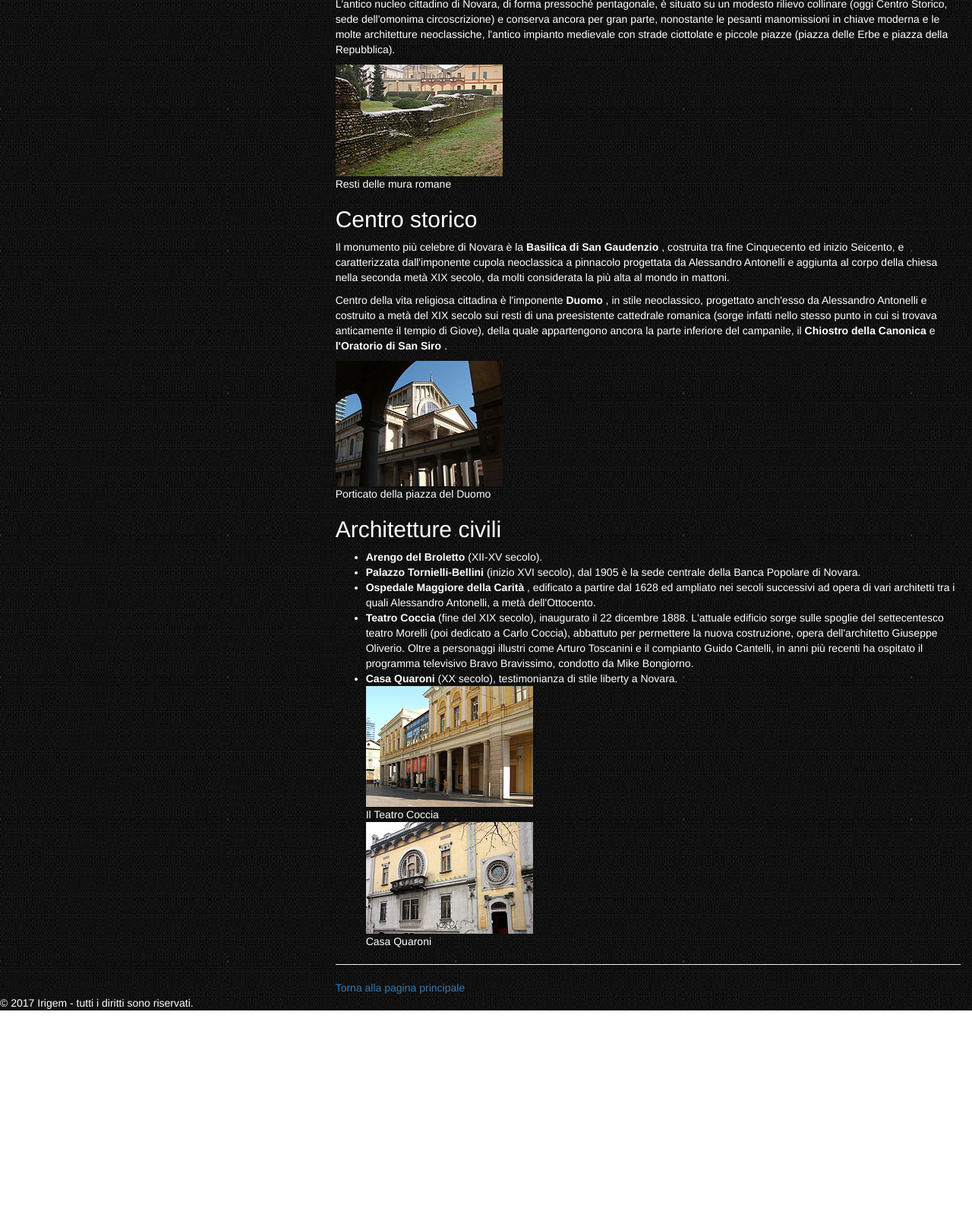
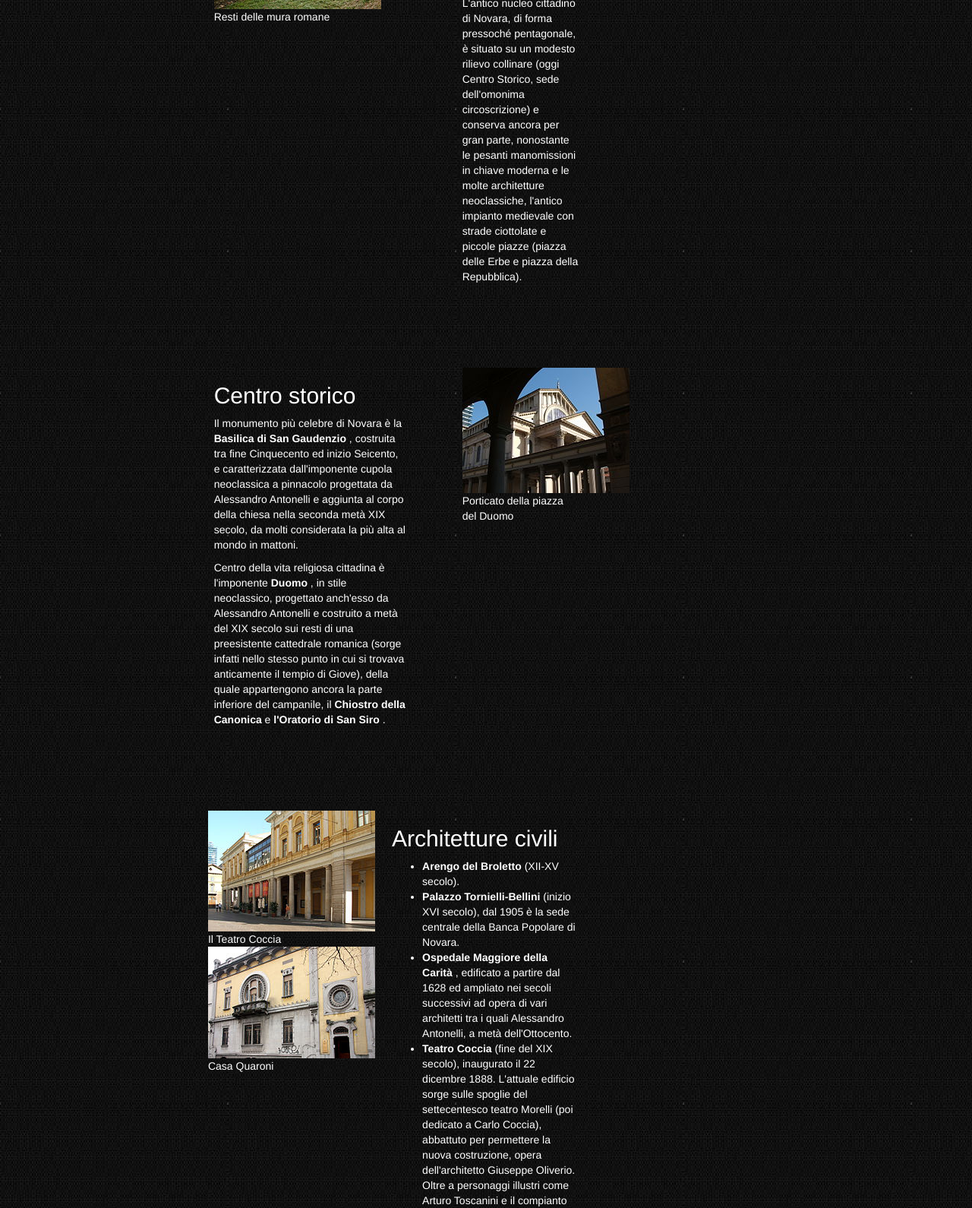
Before and after one commit to danielsegreto/danielsegreto.github.io, a plain HTML site: page novara.html in a window 1280 px wide. Shown: the part 790-2380 px from the top of the page at 76% size. Before the commit the page ends 2120 px from the top, so only its background shows below. Drawn offline with Linux system fonts and the light colour scheme; files that its build step writes are made by us from their sources.

Commit message:
fine lavoro
manca solo l'inettazione

```diff
--- a/novara.html
+++ b/novara.html
@@ -35,52 +35,105 @@
 					</div>
 				</nav>
 				<div class="col-md-8 col-md-offset-2">
-					<h1>Piemonte</h1>
+				<h1>Novara</h1>
 			</div>
 		</header>
+		<section>
 				<div id="container" class="container-fluid">
+				<div class="col-md-8 col-md-offset-2">
 				<div class="row">
-					<nav class="col-md-4">
-						<ul>
-							<li><a href="index.html">Home</a></li>
-							<li><a href="alpi.html">Alpi</a></li>
-							<li><a href="lago-maggiore.html">Lago Maggiore</a></li>
-							<li><a href="novara.html">Novara</a></li>
-						</ul>
-					</nav>
 					<div id="main" class="col-md-8">
+						<div class="row">
+							<div class="col-md-8">
+							<div class="col-md-10 col-md-offset-1">
 								<p><h2> Novara </h2></p>
 								<p> <b> Novara </b> è un comune italiano di 105.574 abitanti, capoluogo dell'omonima provincia in Piemonte. È il secondo comune della regione per popolazione dopo Torino e crocevia di importanti traffici commerciali tra gli assi viari che congiungono Milano a Torino e Genova alla Svizzera.</p>
 								<p>Simbolo della città è la cupola della Basilica di San Gaudenzio, alta 121 metri.</p>
+								<p> Novara dista 49 km da Milano (15 km dal confine con la regione Lombardia), 95 km da Torino, 23 km da Vercelli. Dista inoltre circa 35 km dal <a href="lago-maggiore.html"> Lago Maggiore </a> e 40 km dal Lago d'Orta.</p>
+							</div>
+							</div>
+								<div class="col-md-4">
 								<figure>
 									<img src="images/cupola-novara.jpg" alt="La cupola della Basilica di San Gaudenzio">
 									<figcaption> La cupola della Basilica di San Gaudenzio </figcaption>
 								</figure>
-						<p> Novara dista 49 km da Milano (15 km dal confine con la regione Lombardia), 95 km da Torino, 23 km da Vercelli. Dista inoltre circa 35 km dal <a href="lago-maggiore.html"> Lago Maggiore </a> e 40 km dal Lago d'Orta.</p>
 								<figure>
 									<img src="images/risaie.jpg" alt="Risaie allagate alla periferia della città">
 									<figcaption> Risaie allagate alla periferia della città </figcaption>
 							</figure>
-					<p><h2> Monumenti e luoghi d'interesse </h2></p>
-						<p> L'antico nucleo cittadino di Novara, di forma pressoché pentagonale, è situato su un modesto rilievo collinare (oggi Centro Storico, sede dell'omonima circoscrizione) e conserva ancora per gran parte, nonostante le pesanti manomissioni in chiave moderna e le molte architetture neoclassiche, l'antico impianto medievale con strade ciottolate e piccole piazze (piazza delle Erbe e piazza della Repubblica).</p>
+							</div>
+					</div>
+				</div>
+			</div>
+		</div>
+		</div>
+		<br>
+		<br>
+		<br>
+		<br>
+		<br>
+		<div id="container" class="container-fluid">
+			<div class="col-md-8 col-md-offset-2">
+			<div class="row">
+				<div id="main" class="col-md-8">
+					<div class="row">
+						<div class="col-md-8">
+						<div class="col-md-10 col-md-offset-1">
 						<figure>
 							<img src="images/mura-romane.jpg" alt="Resti delle mura romane">
 							<figcaption> Resti delle mura romane </figcaption>
 						</figure>
+						</div>
+						</div>
+						<div class="col-md-4">
+							<p><h2> Monumenti e luoghi d'interesse </h2></p>
+							<p> L'antico nucleo cittadino di Novara, di forma pressoché pentagonale, è situato su un modesto rilievo collinare (oggi Centro Storico, sede dell'omonima circoscrizione) e conserva ancora per gran parte, nonostante le pesanti manomissioni in chiave moderna e le molte architetture neoclassiche, l'antico impianto medievale con strade ciottolate e piccole piazze (piazza delle Erbe e piazza della Repubblica).</p>
+						</div>
+					</div>
+				</div>
+			</div>
+			</div>
+		</div>
+		<br>
+		<br>
+		<br>
+		<br>
+		<br>
+		<div id="container" class="container-fluid">
+			<div class="col-md-8 col-md-offset-2">
+			<div class="row">
+				<div id="main" class="col-md-8">
+					<div class="row">
+						<div class="col-md-8">
+						<div class="col-md-10 col-md-offset-1">
 							<p><h2> Centro storico </h2></p>
 						<p> Il monumento più celebre di Novara è la <b> Basilica di San Gaudenzio </b> , costruita tra fine Cinquecento ed inizio Seicento, e caratterizzata dall'imponente cupola neoclassica a pinnacolo progettata da Alessandro Antonelli e aggiunta al corpo della chiesa nella seconda metà XIX secolo, da molti considerata la più alta al mondo in mattoni. </p>
 						<p> Centro della vita religiosa cittadina è l'imponente <b> Duomo </b> , in stile neoclassico, progettato anch'esso da Alessandro Antonelli e costruito a metà del XIX secolo sui resti di una preesistente cattedrale romanica (sorge infatti nello stesso punto in cui si trovava anticamente il tempio di Giove), della quale appartengono ancora la parte inferiore del campanile, il <b> Chiostro della Canonica </b> e <b> l'Oratorio di San Siro </b>.</p>
+						</div>
+						</div>
+						<div class="col-md-4">
 							<figure>
 								<img src="images/duomo.jpg" alt="Porticato della piazza del Duomo">
 								<figcaption> Porticato della piazza del Duomo </figcaption>
 							</figure>
-					<p><h2> Architetture civili </h2></p>
-						<ul>
-							<li> <b> Arengo del Broletto </b> (XII-XV secolo).  </li>
-							<li> <b> Palazzo Tornielli-Bellini </b> (inizio XVI secolo), dal 1905 è la sede centrale della Banca Popolare di Novara.  </li>
-							<li> <b> Ospedale Maggiore della Carità </b> , edificato a partire dal 1628 ed ampliato nei secoli successivi ad opera di vari architetti tra i quali Alessandro Antonelli, a metà dell'Ottocento.  </li>
-							<li> <b> Teatro Coccia </b> (fine del XIX secolo), inaugurato il 22 dicembre 1888. L'attuale edificio sorge sulle spoglie del settecentesco teatro Morelli (poi dedicato a Carlo Coccia), abbattuto per permettere la nuova costruzione, opera dell'architetto Giuseppe Oliverio. Oltre a personaggi illustri come Arturo Toscanini e il compianto Guido Cantelli, in anni più recenti ha ospitato il programma televisivo Bravo Bravissimo, condotto da Mike Bongiorno.  </li>
-							<li> <b> Casa Quaroni </b> (XX secolo), testimonianza di stile liberty a Novara. </li>
+						</div>
+					</div>
+				</div>
+			</div>
+			</div>
+		</div>
+		<br>
+		<br>
+		<br>
+		<br>
+		<br>
+		<div id="container" class="container-fluid">
+			<div class="col-md-8 col-md-offset-2">
+			<div class="row">
+				<div id="main" class="col-md-8">
+					<div class="row">
+						<div class="col-md-6">
+						<div class="col-md-12 col-md-offset-1">
 						<figure>
 								<img src="images/teatro-coccia.jpg" alt="Il Teatro Coccia">
 								<figcaption> Il Teatro Coccia </figcaption>
@@ -89,14 +142,29 @@
 								<img src="images/casa-quaroni.jpg" alt="Casa Quaroni">
 								<figcaption> Casa Quaroni </figcaption>
 						</figure>
+						</div>
+						</div>
+						<div class="col-md-6">
+							<p><h2> Architetture civili </h2></p>
+							<ul>
+								<li> <b> Arengo del Broletto </b> (XII-XV secolo).  </li>
+								<li> <b> Palazzo Tornielli-Bellini </b> (inizio XVI secolo), dal 1905 è la sede centrale della Banca Popolare di Novara.  </li>
+								<li> <b> Ospedale Maggiore della Carità </b> , edificato a partire dal 1628 ed ampliato nei secoli successivi ad opera di vari architetti tra i quali Alessandro Antonelli, a metà dell'Ottocento.  </li>
+								<li> <b> Teatro Coccia </b> (fine del XIX secolo), inaugurato il 22 dicembre 1888. L'attuale edificio sorge sulle spoglie del settecentesco teatro Morelli (poi dedicato a Carlo Coccia), abbattuto per permettere la nuova costruzione, opera dell'architetto Giuseppe Oliverio. Oltre a personaggi illustri come Arturo Toscanini e il compianto Guido Cantelli, in anni più recenti ha ospitato il programma televisivo Bravo Bravissimo, condotto da Mike Bongiorno.  </li>
+								<li> <b> Casa Quaroni </b> (XX secolo), testimonianza di stile liberty a Novara. </li>
 							</ul>
-							<hr>
-								<a href="index.html"> Torna alla pagina principale </a>
 						</div>
 					</div>
 				</div>
 			</div>
+			</div>
+		</div>
+		<ul>
+		 <li><p><a href="index.html"> Torna alla pagina principale </a></p></li>
+		</ul>
+		</section>
 		<footer>
+			<hr>
 			&copy; 2017 Irigem - tutti i diritti sono riservati.
 		</footer>
 		<script src="js/vendor/jquery-1.11.3.min.js"></script>
```
Also changed, not shown: lago-maggiore.html (+9 -6 lines). Lines whose indentation alone changed are shown as unchanged.
